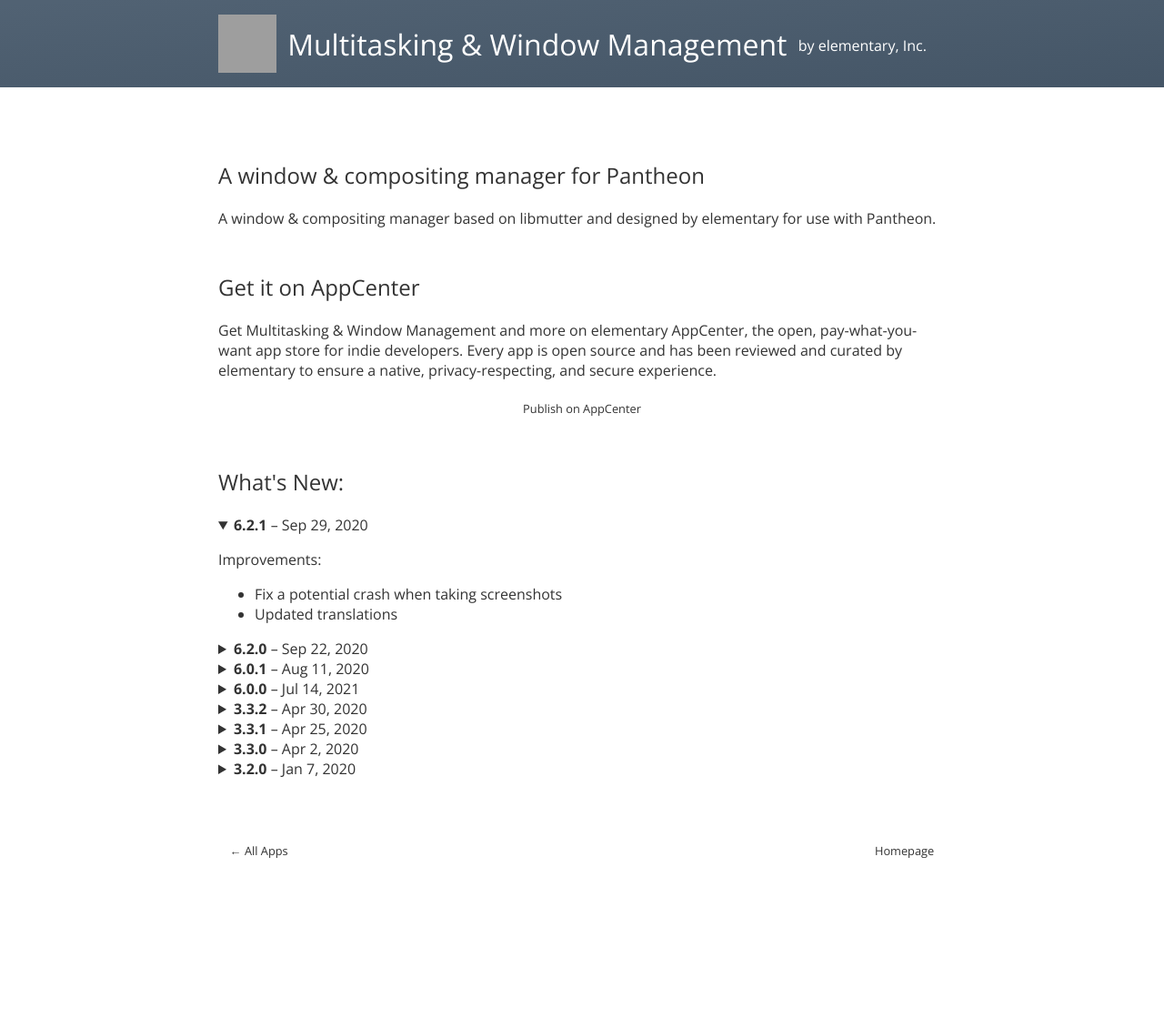
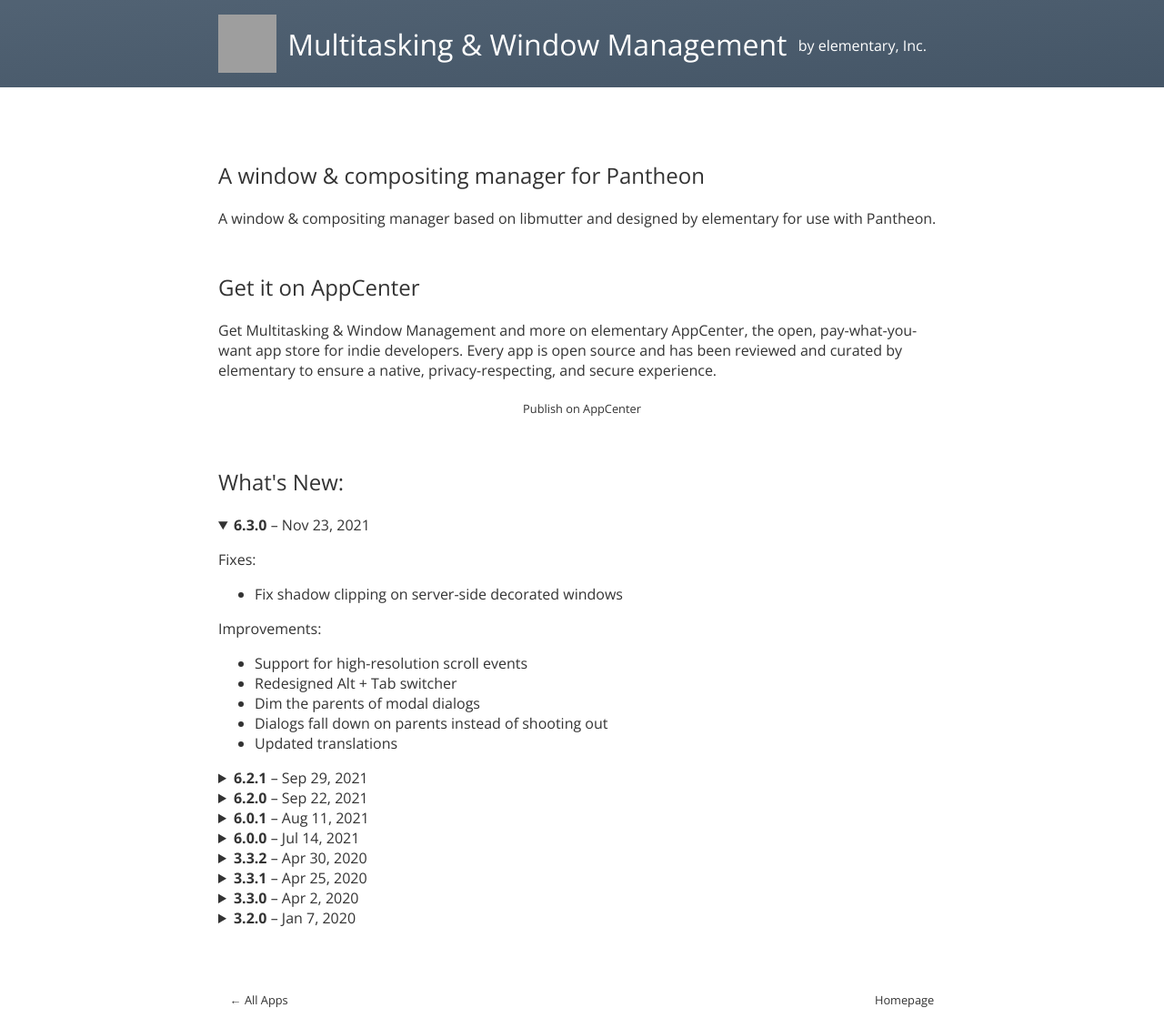
Before and after one commit to elementary/appcenter-web, a Jekyll site: the page built from _apps/io.elementary.gala.md, in a window 1280 px wide. Shown: the whole page at 91% size. Built offline with Jekyll 4.4.1, drawn with Linux system fonts in a browser that asks for light colours; nearby versions of some CDN libraries; before the commit the page ends 966 px from its top, so only the background shows below that; grey boxes are pictures that could not be loaded.

Commit message:
Automatic update of data

```diff
--- a/_apps/io.elementary.gala.md
+++ b/_apps/io.elementary.gala.md
@@ -17,8 +17,34 @@ color:
   primary-text: "#fff"
 price: false
 releases:
+- version: 6.3.0
+  unix-timestamp: 1637625600
+  description: |-
+    <p>Fixes:</p>
+
+    <ul>
+
+      <li>Fix shadow clipping on server-side decorated windows</li>
+
+    </ul>
+
+    <p>Improvements:</p>
+
+    <ul>
+
+      <li>Support for high-resolution scroll events</li>
+
+      <li>Redesigned Alt + Tab switcher</li>
+
+      <li>Dim the parents of modal dialogs</li>
+
+      <li>Dialogs fall down on parents instead of shooting out</li>
+
+      <li>Updated translations</li>
+
+    </ul>
 - version: 6.2.1
-  unix-timestamp: 1601337600
+  unix-timestamp: 1632873600
   description: |-
     <p>Improvements:</p>
 
```
Also changed, not shown: other parts of _apps/io.elementary.gala.md (+2 -2 lines), _apps/io.elementary.switchboard.onlineaccounts.md (+18 -0 lines).
